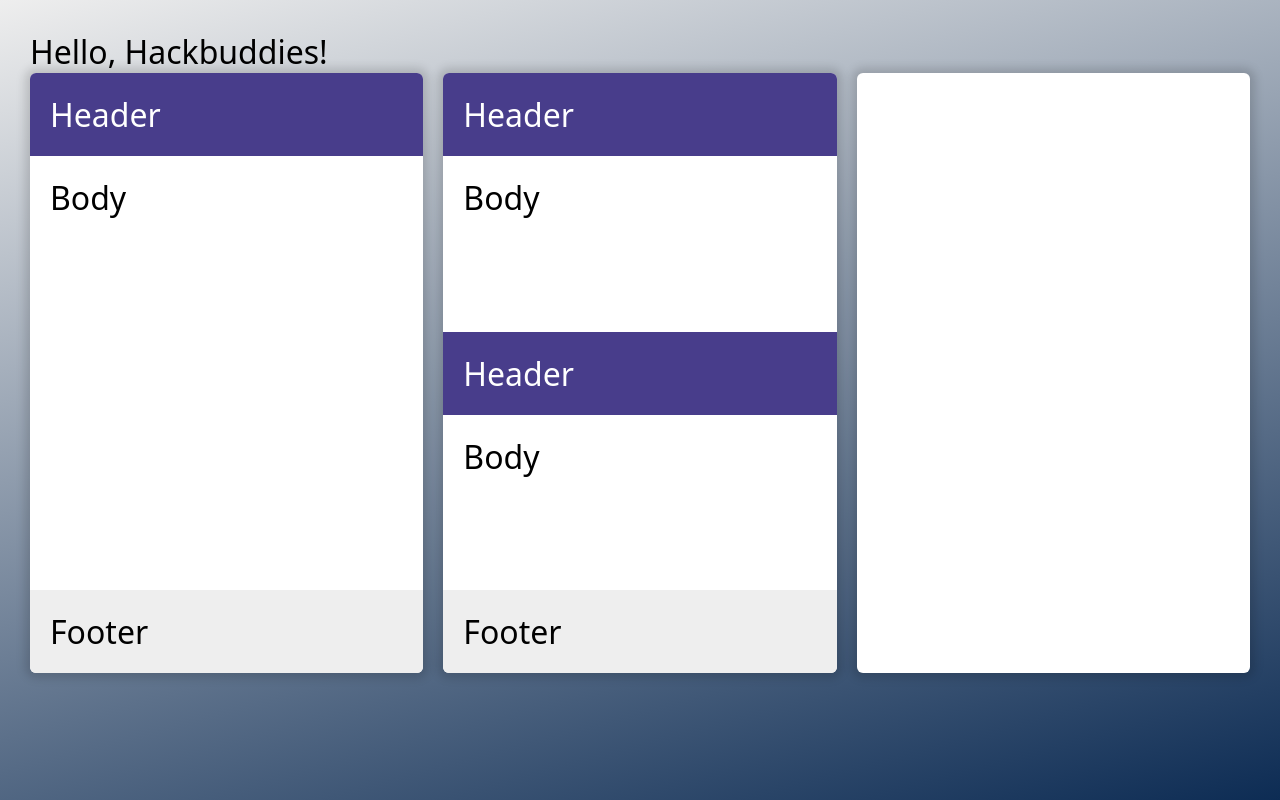
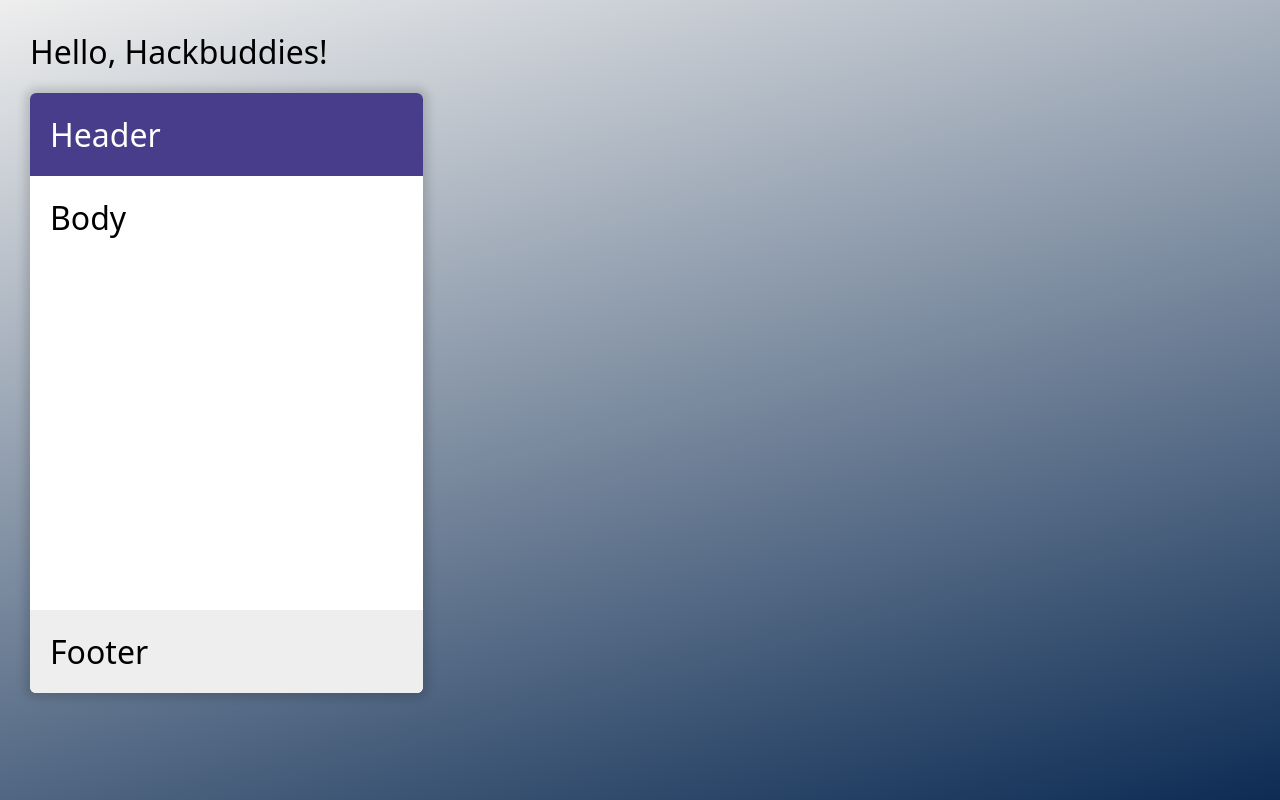
Before and after one commit to dwidjaja945/js-la, a React app: page / in a window 1280 px wide. Built offline with nearby package versions, Linux system fonts and the light colour scheme.

Commit message:
[feat] set up demo for panel

```diff
--- a/src/App.scss
+++ b/src/App.scss
@@ -12,6 +12,7 @@
     display: grid;
     grid-template-columns: repeat(3, 1fr);
     grid-gap: 20px;
+    margin: 20px 0;
 
     .body {
         flex: 1;
--- a/src/App.tsx
+++ b/src/App.tsx
@@ -18,7 +18,7 @@ const App = (): JSX.Element => (
             >
                 Body
             </OldPanel>
-            <Panel>
+            {/* <Panel>
                 <Panel.Header>
                     Header
                 </Panel.Header>
@@ -35,7 +35,7 @@ const App = (): JSX.Element => (
                     Footer
                 </Panel.Footer>
             </Panel>
-            <Panel />
+            <Panel /> */}
         </div>
     </div>
 );
--- /dev/null
+++ b/src/components/Panel/Demo/index.tsx
@@ -0,0 +1,4 @@
+import DemoPanel from './Demo';
+
+export * from './Demo';
+export default DemoPanel;
```
Also changed, not shown: src/components/Panel/Demo/Demo.tsx (added, +10 -0 lines).
